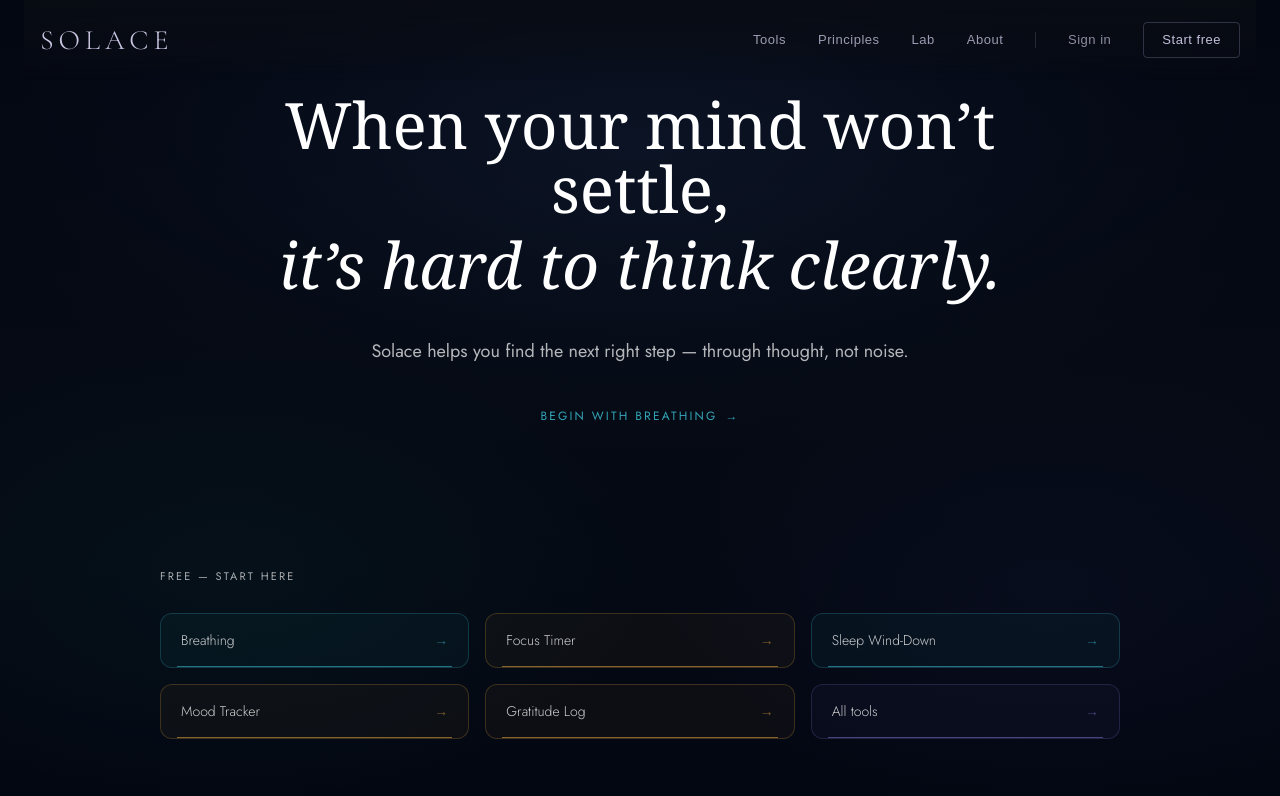
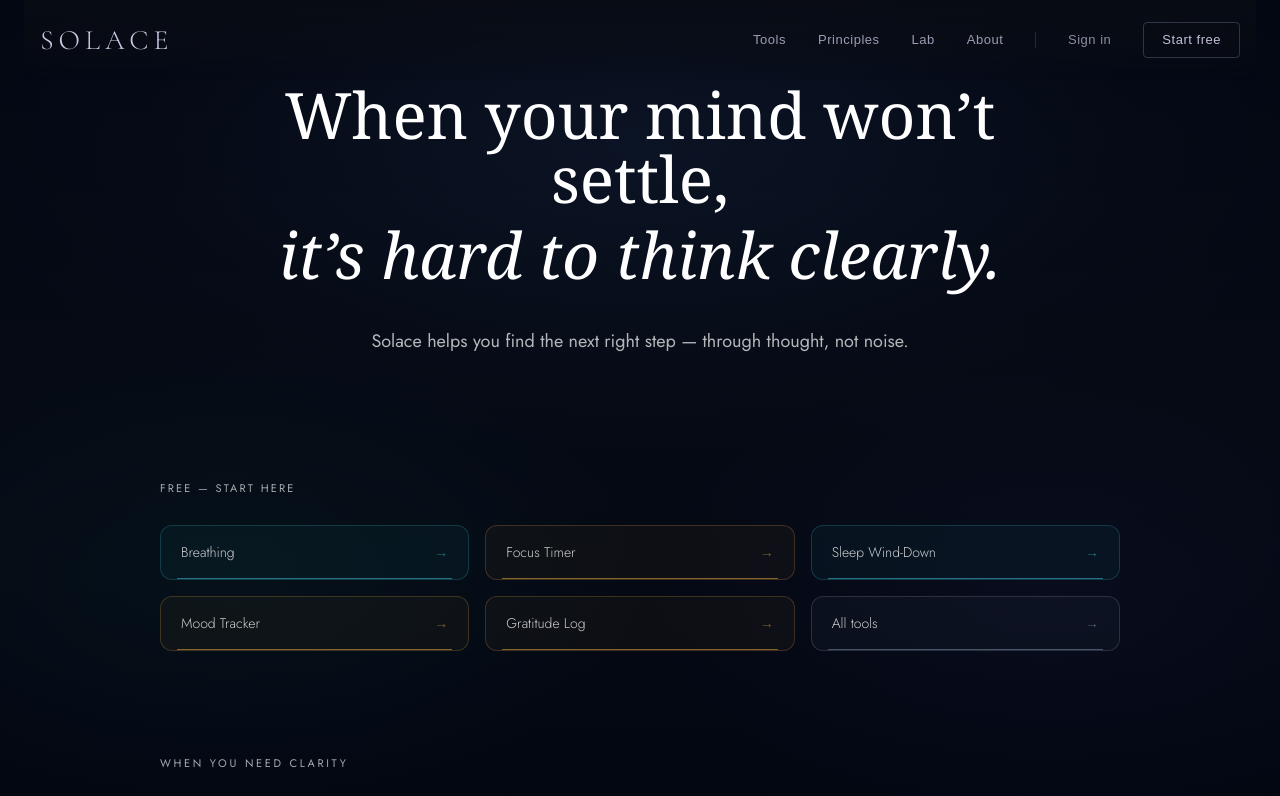
Before and after one commit to salsotk1973/solace, a Next.js app: page / in a window 1280 px wide. Shown: the top 796 px of the page. Built offline with nearby package versions, Linux system fonts and the light colour scheme; no server answers.

Commit message:
Spec 02b: Remove hero CTA, tighten hero+free padding, slate neutral tone for All tools

```diff
--- a/app/(main)/page.tsx
+++ b/app/(main)/page.tsx
@@ -66,12 +66,14 @@ const FREE_TOOLS = [
   { name: "Sleep Wind-Down",  href: "/tools/sleep-wind-down",  tone: "calm"    as const },
   { name: "Mood Tracker",     href: "/tools/mood-tracker",     tone: "clarity" as const },
   { name: "Gratitude Log",    href: "/tools/gratitude-log",    tone: "clarity" as const },
-  { name: "All tools",        href: "/tools",                  tone: "decide"  as const },
+  { name: "All tools",        href: "/tools",                  tone: "neutral" as const },
 ];
 
-// Static Tailwind className strings — rgb values match CATEGORY_COLOURS tokens
+// Static Tailwind className strings — rgb values match CATEGORY_COLOURS tokens.
+// `neutral` is a homepage-only tone for meta/wayfinding cards (e.g. "All tools").
+// Slate `rgba(148,163,184)` — visually distinct from all 3 category colours, reads as navigation chrome.
 const FREE_TOOL_THEME: Record<
-  "calm" | "clarity" | "decide",
+  "calm" | "clarity" | "decide" | "neutral",
   { className: string; accent: string; arrow: string }
 > = {
   // calm / teal — rgba(60,192,212)
@@ -94,6 +96,13 @@ const FREE_TOOL_THEME: Record<
       "border-[rgba(124,111,205,0.22)] bg-[rgba(124,111,205,0.045)] hover:border-[rgba(124,111,205,0.34)] hover:bg-[rgba(124,111,205,0.07)]",
     accent: `rgba(${decide.rgb},0.55)`,
     arrow:  `rgba(${decide.rgb},0.72)`,
+  },
+  // neutral / slate — rgba(148,163,184) — wayfinding only, not a category
+  neutral: {
+    className:
+      "border-[rgba(148,163,184,0.22)] bg-[rgba(148,163,184,0.045)] hover:border-[rgba(148,163,184,0.34)] hover:bg-[rgba(148,163,184,0.07)]",
+    accent: "rgba(148,163,184,0.45)",
+    arrow:  "rgba(148,163,184,0.65)",
   },
 };
 
@@ -136,7 +145,7 @@ export default function HomePage() {
       >
         <HeroSection />
 
-        <section id="free-tools" className="free-tools-section pt-6 pb-16 md:pt-12 md:pb-20">
+        <section id="free-tools" className="free-tools-section pt-6 pb-16 md:pt-10 md:pb-14">
           <div className="max-w-6xl mx-auto px-6 md:px-12 lg:px-24">
             <div
               aria-hidden="true"
--- a/components/HeroSection.tsx
+++ b/components/HeroSection.tsx
@@ -1,7 +1,7 @@
 export function HeroSection() {
   return (
     <section
-      className="relative md:min-h-[65vh] flex items-start md:items-center justify-center overflow-hidden px-6 pt-[12vh] pb-12 md:pt-0 md:pb-0"
+      className="relative md:min-h-[55vh] flex items-start md:items-center justify-center overflow-hidden px-6 pt-[12vh] pb-12 md:pt-0 md:pb-0"
     >
       <h1 className="sr-only">
         Mental clarity tools for anxiety, focus, and overwhelm
@@ -30,19 +30,6 @@ export function HeroSection() {
           Solace helps you find the next right step —
           through thought, not noise.
         </p>
-        <a
-          href="/tools/breathing"
-          className="hero-cta group mt-10 inline-flex items-center gap-2 text-[12px] uppercase tracking-[0.18em] [font-family:var(--font-jost)] font-normal transition-all duration-200 ease-out"
-          style={{ color: "rgba(60,192,212,0.85)" }}
-        >
-          Begin with Breathing
-          <span
-            aria-hidden="true"
-            className="transition-transform duration-200 ease-out group-hover:translate-x-1"
-          >
-            →
-          </span>
-        </a>
       </div>
     </section>
   );
```
